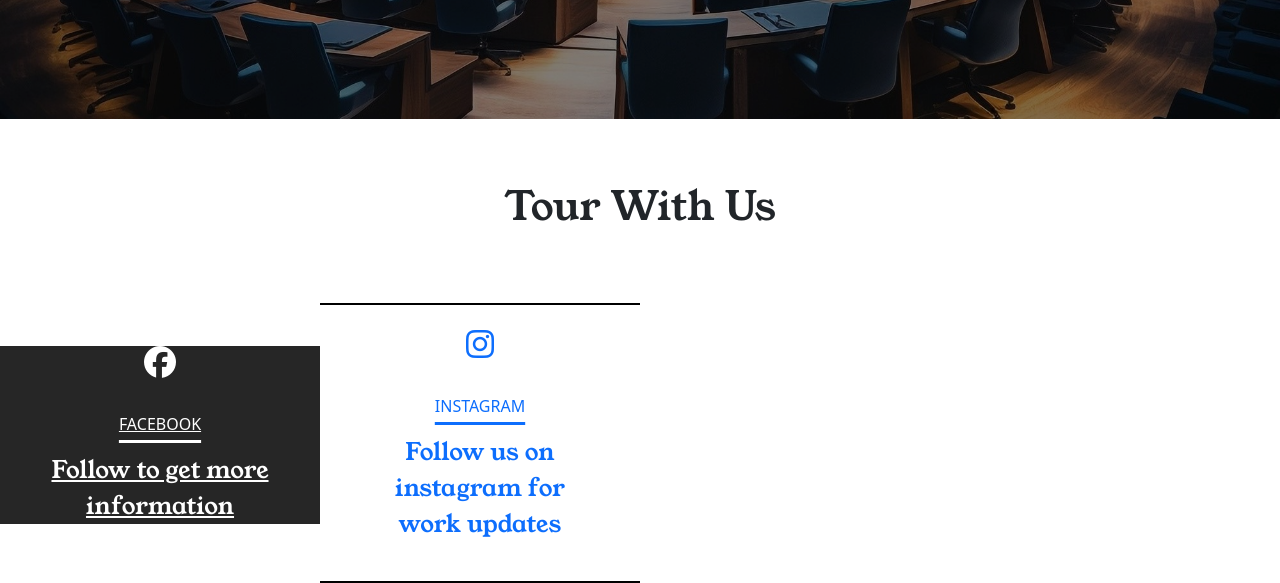
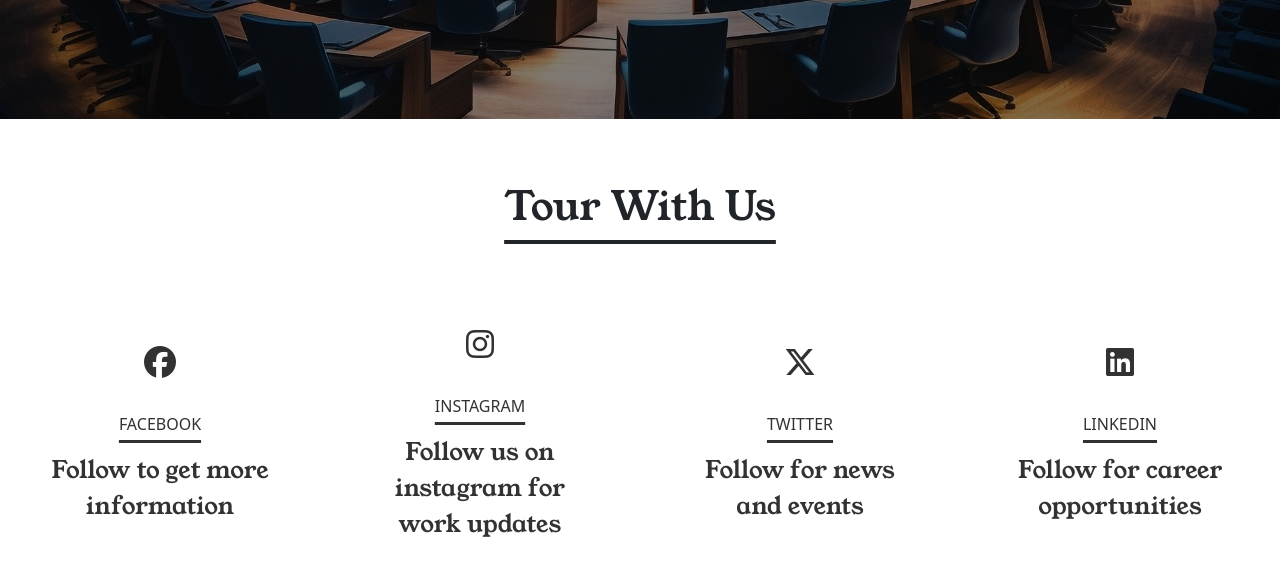
Before and after one commit to Chukason29/woawx_PR, a PHP site: page / in a window 1280 px wide. Shown: the part 3835-4418 px from the top of the page. Run offline with PHP 8.4, Linux system fonts and the light colour scheme; some libraries are stand-ins or nearby versions.

Commit message:
styles overall

```diff
--- a/css/styles.css
+++ b/css/styles.css
@@ -164,6 +164,8 @@
     text-align: center;
     font-family: "Young Serif", serif;
     font-size: 4rem;
+    text-decoration: underline;
+    text-underline-offset: 20px;
 }
 #connect-socials{
     display: flex;
@@ -189,26 +191,9 @@
 .social-blocks i{
     font-size: 2rem;
 }
-
-#facebook-block a{
-    display: block;
-    background-color: rgba(0, 0, 0, .85);
-    color: #fff;
-}
-#instagram-block{
-    border-top: 2px solid black;
-    border-bottom: 2px solid black;
-}
-#instagram-block a{
+.social-blocks a{
     display: block;
     background-color: rgb(255, 255, 255);
+    color: rgb(50, 50, 50);
     text-decoration: none;
 }
-#twitter-block a{
-    display: block;
-    color: #fff;
-}
-#linkedin-block a{
-    display: block;
-    color: #fff
-}
```
